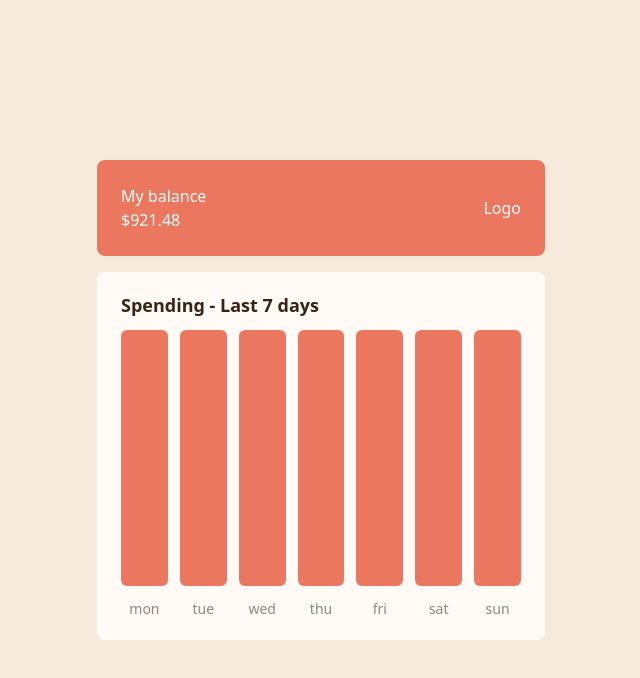
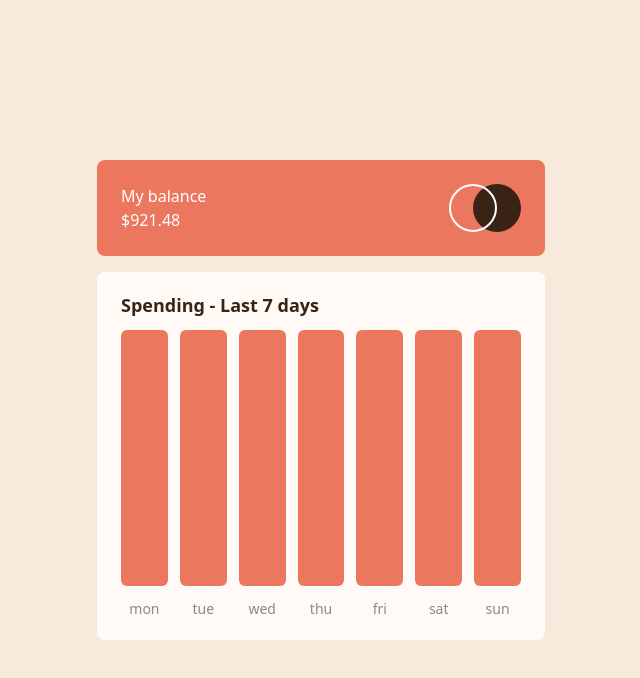
Before and after one commit to Maikolrm/react-expenses-chart, a React (Vite) app: page / in a window 1280 px wide. Shown: the top 678 px of the page, without its empty margins (319-959 px from the left). Built offline with nearby package versions, Linux system fonts and the light colour scheme.

Commit message:
Prject - App - adding application logo

```diff
--- a/src/App.jsx
+++ b/src/App.jsx
@@ -31,7 +31,7 @@ function App() {
           <h2>My balance</h2>
           <p>${state.balance}</p>
         </div>
-        <div>Logo</div>
+        <img src="/logo.svg" alt="Application logo" />
       </div>
       <div className="p-6 mt-4 bg-pale-orange rounded-lg">
         <h2 className="text-lg font-bold text-dark-brown leading-none">Spending - Last 7 days</h2>
```
